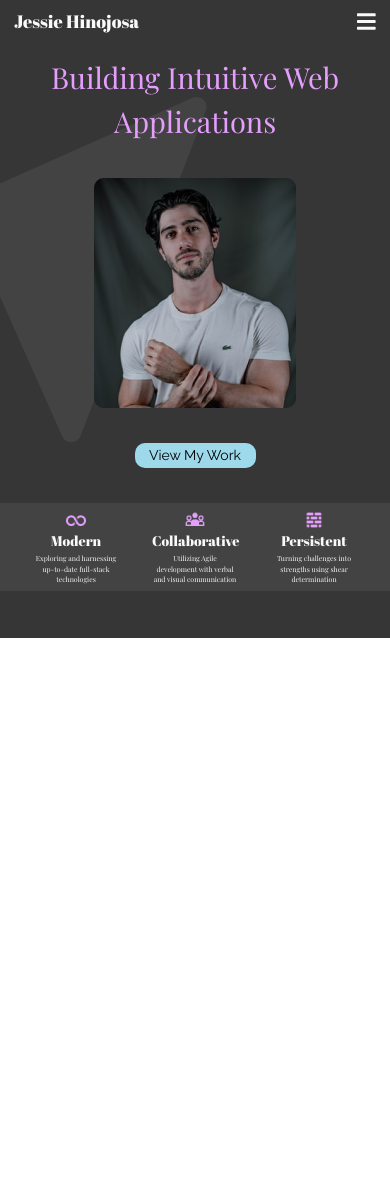
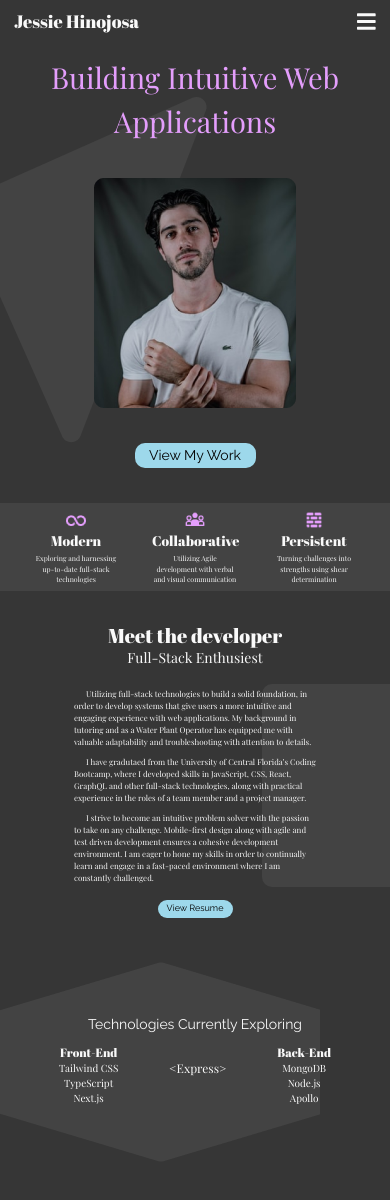
Before and after one commit to JessieHinojosa/personal-portfolio, a React (Create React App) app in the folder client/: page / in a window 390 px wide. Shown: the top 1200 px of the page. Before the commit the page ends 844 px from the top, so only its background shows below. Built offline with nearby package versions, Linux system fonts and the light colour scheme.

Commit message:
finished mobile exploring banner

```diff
--- a/client/src/App.js
+++ b/client/src/App.js
@@ -1,5 +1,5 @@
-import BenefitsBanner from './components/BenefitsBanner';
-import Hero from './components/Hero';
+import About from "./pages/About";
+import Landing from "./pages/Landing";
 
 
 function App() {
@@ -8,8 +8,8 @@ function App() {
       bg-black text-white
       py-mobile-y-pg-padding
       ">
-      <Hero />
-      <BenefitsBanner />
+        <Landing />
+        <About />
     </div>
   );
 }
--- /dev/null
+++ b/client/src/components/ExploringDivider.js
@@ -0,0 +1,30 @@
+import React from 'react'
+import polygon from '../assets/images/polygon.png'
+
+const ExploringDivider = () => {
+    return (
+        <aside className='my-24'>
+          <h3 className='relative text-mobile-lg-button font-tertiary text-center z-10'>Technologies Currently Exploring</h3>
+          <div className='flex justify-evenly mt-2'>
+              <ul className='font-secondary text-center text-mobile-exploring-text ml-2 relative z-10'>
+                  <li className='font-primary text-nav-menu-subheading'>Front-End</li>
+                  <li>Tailwind CSS</li>
+                  <li>TypeScript</li>
+                  <li>Next.js</li>
+              </ul>
+              <p className='font-secondary text-nav-menu-subheading py-4 relative z-10'>{"<Express>"}</p>
+              <ul className='font-secondary text-center text-mobile-exploring-text mr-2 relative z-10'>
+                  <li className='font-primary text-nav-menu-subheading'>Back-End</li>
+                  <li>MongoDB</li>
+                  <li>Node.js</li>
+                  <li>Apollo</li>
+              </ul>
+          </div>
+          <img src={polygon}
+               alt='polygon background'
+               className='relative bottom-36 z-0'/>
+        </aside>
+    )
+}
+
+export default ExploringDivider
--- a/client/src/components/Hero.js
+++ b/client/src/components/Hero.js
@@ -10,7 +10,7 @@ const hero = () => {
             <Header />
             <h1 className='
               relative z-10
-              text-center text-purp font-secondary text-pg-heading
+              text-center text-purp font-secondary text-hero-heading
               mt-mobile-y-margin-from-header
               '>Building Intuitive Web<br />Applications</h1>
             <img src={ProfilePic}
--- /dev/null
+++ b/client/src/components/buttons/MdButton.js
@@ -0,0 +1,13 @@
+import React from 'react'
+
+const MdButton = (props) => {
+    return (
+        <div className={props.buttonClass}
+
+        >
+            {props.buttonText}
+        </div>
+    )
+}
+
+export default MdButton
--- a/client/src/index.css
+++ b/client/src/index.css
@@ -20,3 +20,6 @@ code {
 .nav-menu {
 	transition: all 2s linear 1s;
 }
+.about-paragraphs p {
+	text-indent: 5%;
+}
--- /dev/null
+++ b/client/src/pages/About.js
@@ -0,0 +1,51 @@
+import React from 'react'
+import MdButton from '../components/buttons/MdButton'
+import ExploringDivider from '../components/ExploringDivider'
+
+const About = () => {
+    return (
+        <section className=''>
+            <h2 className='text-center font-primary text-pg-heading leading-5'>
+                Meet the developer<br/>
+                <span className='font-secondary text-mobile-lg-button'>Full-Stack Enthusiest</span>
+            </h2>
+            <div className='about-paragraphs relative w-mobile-paragraph-w mx-auto mt-mobile-margin-from-pg-heading z-10'>
+                <p className='font-secondary text-mobile-paragraph mb-2'>
+                    Utilizing full-stack technologies to build a solid foundation, in order
+                    to develop systems that give users a more intuitive and engaging experience
+                    with web applications. My background in tutoring and as a Water Plant
+                    Operator has equipped me with valuable adaptability and  troubleshooting
+                    with attention to details.
+                </p>
+                <p className='font-secondary text-mobile-paragraph mb-2'>
+                I have gradutaed from the University of Central Florida’s Coding Bootcamp, where
+                I developed skills in JavaScript, CSS, React, GraphQL and other full-stack
+                technologies, along with practical experience in the roles of a team member and a
+                project manager.
+                </p>
+                <p className='font-secondary text-mobile-paragraph'>
+                I strive to become an intuitive problem solver with the passion to take on any
+                challenge. Mobile-first design along with agile and test driven development ensures
+                a cohesive development environment. I am eager to hone my skills in order to
+                continually learn and engage in a fast-paced environment where I am constantly
+                challenged.
+                </p>
+            </div>
+            <div className='
+              h-mobile-bg-square-h w-mobile-bg-square-w bg-grey
+              absolute right-0 top-mobile-bg-square-top-position
+              rounded-l-button z-0
+            '>
+            </div>
+            <MdButton
+              buttonClass='
+                bg-baby-blue w-mobile-md-button-w text-mobile-button
+                text-center py-0.5 rounded-button mx-auto mt-4 font-tertiary text-dark-black
+              '
+              buttonText='View Resume' />
+            <ExploringDivider />
+        </section>
+    )
+}
+
+export default About
--- a/client/src/pages/Landing.js
+++ b/client/src/pages/Landing.js
@@ -1,9 +1,12 @@
 import React from 'react'
+import BenefitsBanner from '../components/BenefitsBanner'
+import Hero from '../components/Hero.js'
 
 const Landing = () => {
     return (
         <section>
-
+            <Hero />
+            <BenefitsBanner />
         </section>
     )
 }
--- a/client/tailwind.config.js
+++ b/client/tailwind.config.js
@@ -15,9 +15,13 @@ module.exports = {
     'nav-heading': '18px',
     'nav-menu-heading': '22px',
     'nav-menu-subheading': '12px',
-    'pg-heading': '29px',
+    'hero-heading': '29px',
+    'pg-heading': '20px',
     'mobile-lg-button': '14px',
     'mobile-sm': '7px',
+    'mobile-paragraph': '8px',
+    'mobile-exploring-text': '10px',
+    'mobile-button': '9px',
    },
    borderRadius: {
     'none': '0',
@@ -33,10 +37,15 @@ module.exports = {
         'mobile-triangle-position': '6rem',
         'mobile-lg-button-padding': '.143em',
         'mobile-lg-button-w': '7.563rem',
+        'mobile-md-button-w': '4.688rem',
         'mobile-benefit-banner-h': '5.5rem',
         'mobile-benefit-y-padding': '0.4375rem',
         'mobile-infinity-w': '5.375rem',
-
+        'mobile-paragraph-w': '15.125rem',
+        'mobile-margin-from-pg-heading': '1.25rem',
+        'mobile-bg-square-h': '12.688rem',
+        'mobile-bg-square-w': '8rem',
+        'mobile-bg-square-top-position': '42.75rem',
       },
       zIndex: {
         '-10': '-10',
```
Also changed, not shown: client/src/assets/images/polygon.png (added).
